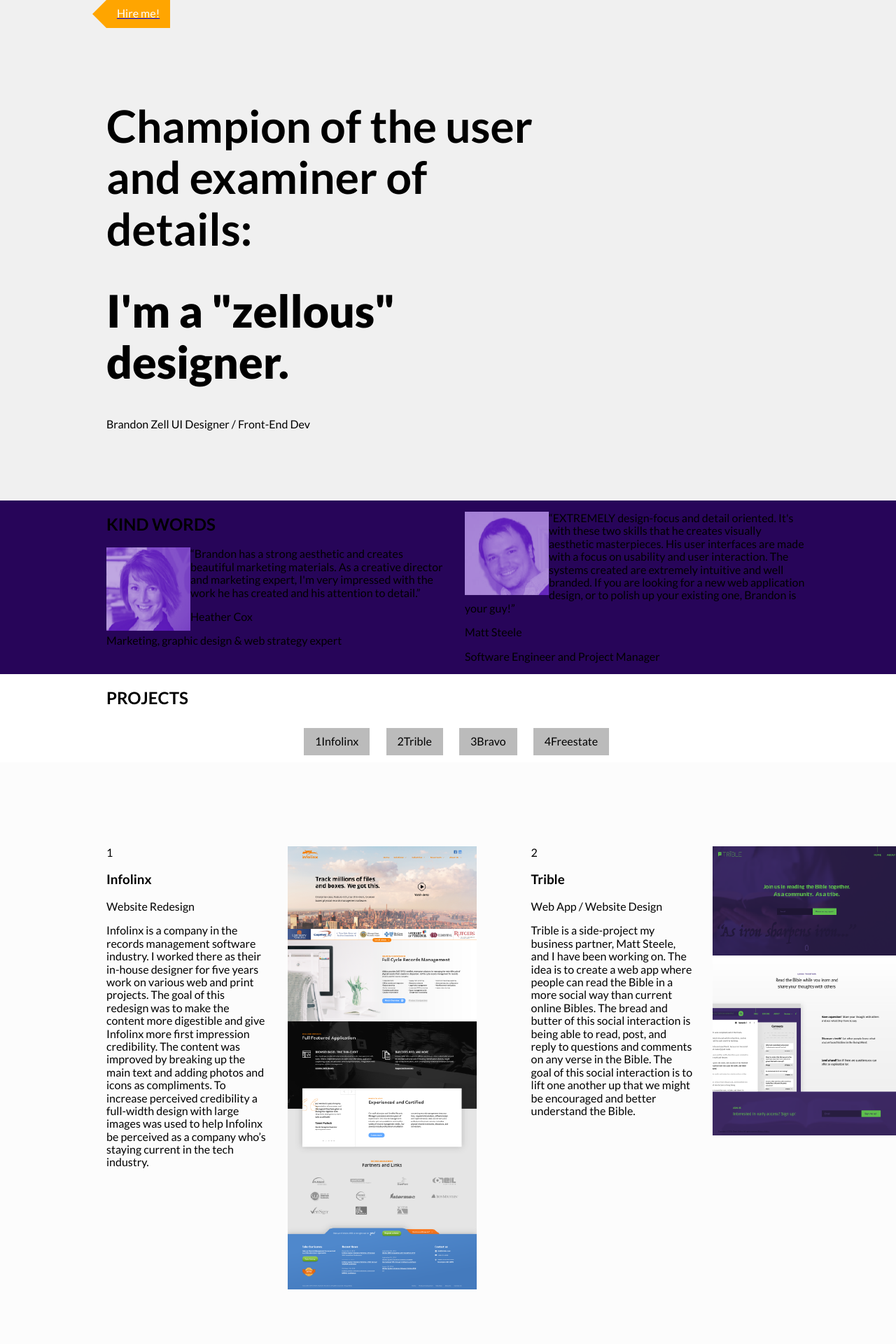
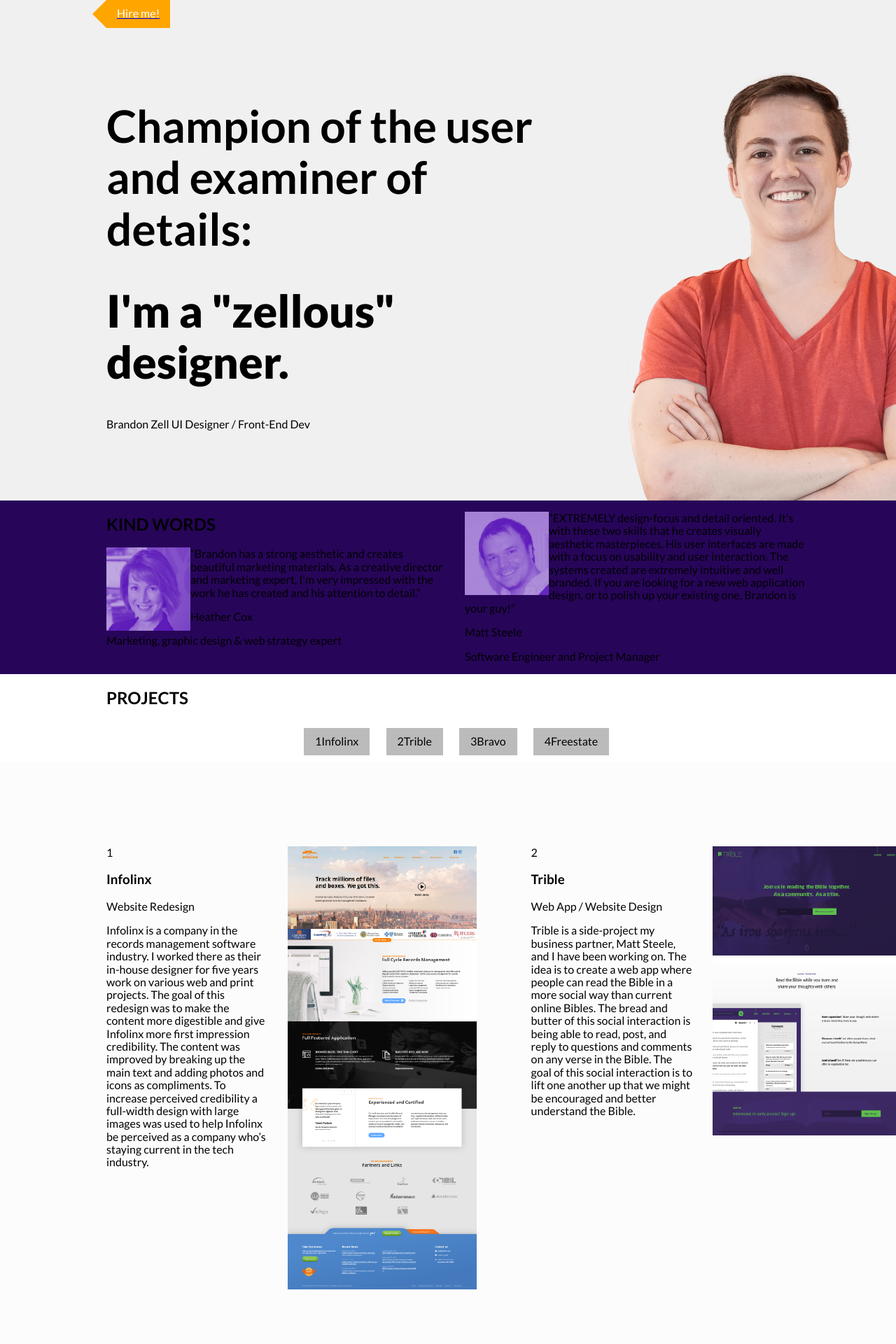
Before and after one commit to bzle/brandonz-me, a Jekyll site: the page built from index.html, in a window 1280 px wide. Shown: the top 1920 px of the page at 70% size. Built offline with Jekyll 4.4.1, drawn with Linux system fonts in a browser that asks for light colours; nearby versions of some CDN libraries.

Commit message:
Updated '/css/style.scss' via CloudCannon

```diff
--- a/css/style.scss
+++ b/css/style.scss
@@ -816,6 +816,9 @@ body {
 }
 .hero-section {
     background-color: #F0F0F0;
+    background-image: url(/img/me__photo.png);
+    background-repeat: no-repeat;
+    background-position: calc(100% + 100px) bottom;
     padding: 100px 0;
 }
 .hero-section h1 {
```
